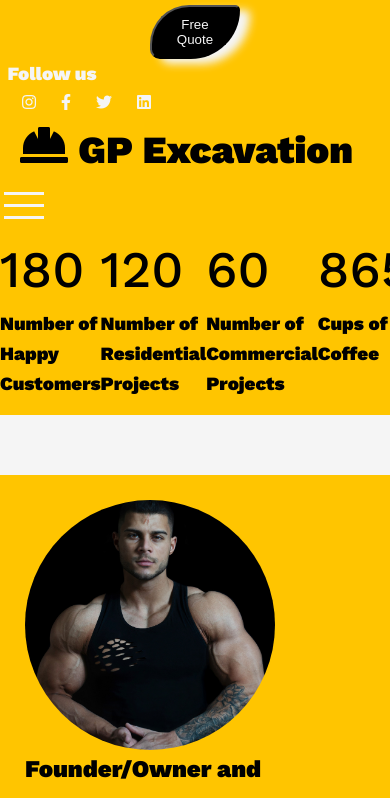
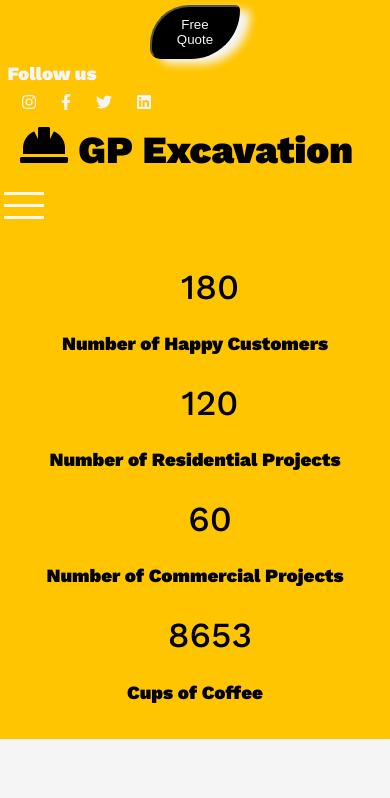
Before and after one commit to GregPetropoulos/GP-Excavation, a React (Create React App) app: page / in a window 390 px wide. Shown: the top 798 px of the page. Built offline with nearby package versions, Linux system fonts and the light colour scheme.

Commit message:
counter component is now mobile responsive.

```diff
--- a/src/App.css
+++ b/src/App.css
@@ -241,26 +241,28 @@ video {
 
 .counter-wrapper {
   display: flex;
-  justify-content: space-around;
-  /* position:relative; */
-  /* top: 0px; */
-  /* right: 0px; */
-  /* background-color: #ffc500; */
-  /* overflow: hidden; */
-  /* width: 100%; */
-  /* height: 100%; */
+  justify-content: space-between;
+  width: 100%;
+  height: 100%;
+  margin-top:15px;
   padding-bottom: 15px;
+  padding-right: 15px;
+  padding-left: 15px;
+  margin-bottom:15px;
 }
 .counter-items {
-  /* position:absolute;  need to get bounce to stop*/
-
+margin:15px;
   font-size: 3.2rem;
   width: 100%;
   height: 100%;
 }
 .counter-title {
   width: 100%;
-  height: 100%;
+  height: auto;
+text-align:center;
+}
+.counter-row{
+  text-align: center;
 }
 
 .expert-spacer {
--- a/src/component/Counter.js
+++ b/src/component/Counter.js
@@ -1,8 +1,33 @@
-import React, { useState } from 'react';
+// import React, { useState } from 'react';
 import { useSpring, animated, config } from 'react-spring';
 import { Row, Col, Container } from 'react-bootstrap';
+import styled from 'styled-components';
 
 export default function Counter() {
+  const ResponsiveCounter = styled.div`
+  @media (max-width:768px){
+    width:100%;
+    display:flex;
+    justify-content:center;
+    align-items:center;
+    flex-direction:column;
+
+    .counter-wrapper {
+      display-flex;
+      justify-content:center;
+      align-items:center;
+      flex-direction:column;
+      width:100%;
+    }
+    .counter-items{
+      font-size:2.2rem;
+    }
+    .counter-row{
+      text-align: center;
+    }
+
+  }
+  `;
   const customerProps = useSpring({
     val: 180,
     from: { val: 0 },
@@ -28,34 +53,30 @@ export default function Counter() {
   });
 
   return (
+    <ResponsiveCounter>
       <Container className='counter-wrapper'>
-      {/* <animated.div className='counter'>
-        {props.val.to((val) => Math.floor(val))}
-        </animated.div>
-    <h3>state practice</h3> */}
-
-      <Row>
+        <Row className='counter-row'>
           <Col>
             <animated.div className=' counter-items'>
               {customerProps.val.to((val) => Math.floor(val))}
             </animated.div>
           </Col>
-        <Col>
+          {/* <Col> */}
           <h3 className='counter-title'>Number of Happy Customers</h3>
-        </Col>
+          {/* </Col> */}
         </Row>
-      <Row>
+        <Row className='counter-row'>
           <Col>
             <animated.div className=' counter-items'>
               {resProps.val.to((val) => Math.floor(val))}
             </animated.div>
           </Col>
           <Col></Col>
-        <Col>
+          {/* <Col> */}
           <h3 className='counter-title'>Number of Residential Projects</h3>
-        </Col>
+          {/* </Col> */}
         </Row>
-      <Row>
+        <Row className='counter-row'>
           <Col>
             <animated.div className=' counter-items'>
               {commercialProps.val.to((val) => Math.floor(val))}
@@ -65,7 +86,7 @@ export default function Counter() {
             <h3 className='counter-title'>Number of Commercial Projects</h3>
           </Col>
         </Row>
-      <Row>
+        <Row className='counter-row'>
           <Col>
             <animated.div className=' counter-items'>
               {coffeeProps.val.to((val) => Math.floor(val))}
@@ -76,5 +97,6 @@ export default function Counter() {
           </Col>
         </Row>
       </Container>
+    </ResponsiveCounter>
   );
 }
```
Lines whose indentation alone changed are shown as unchanged.
